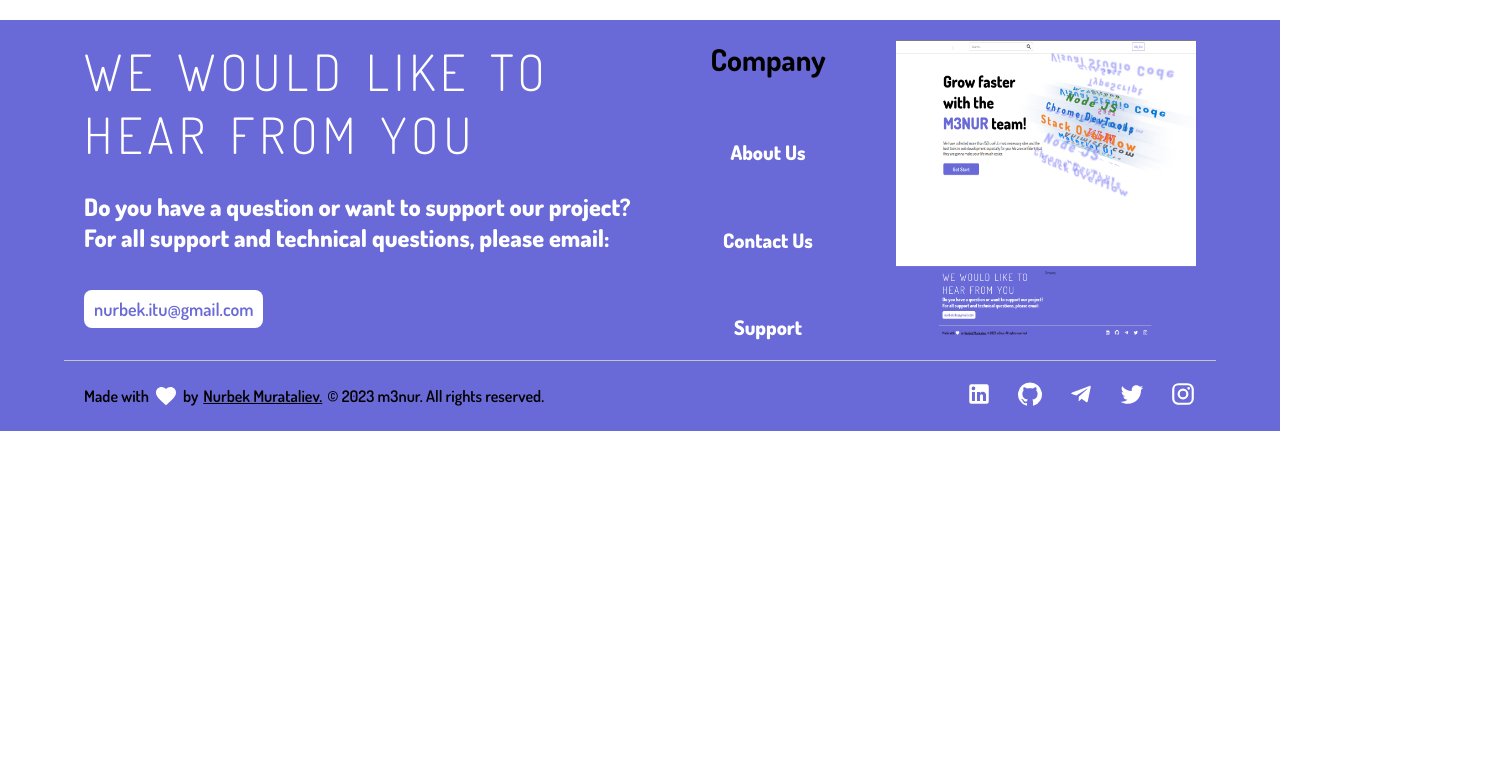
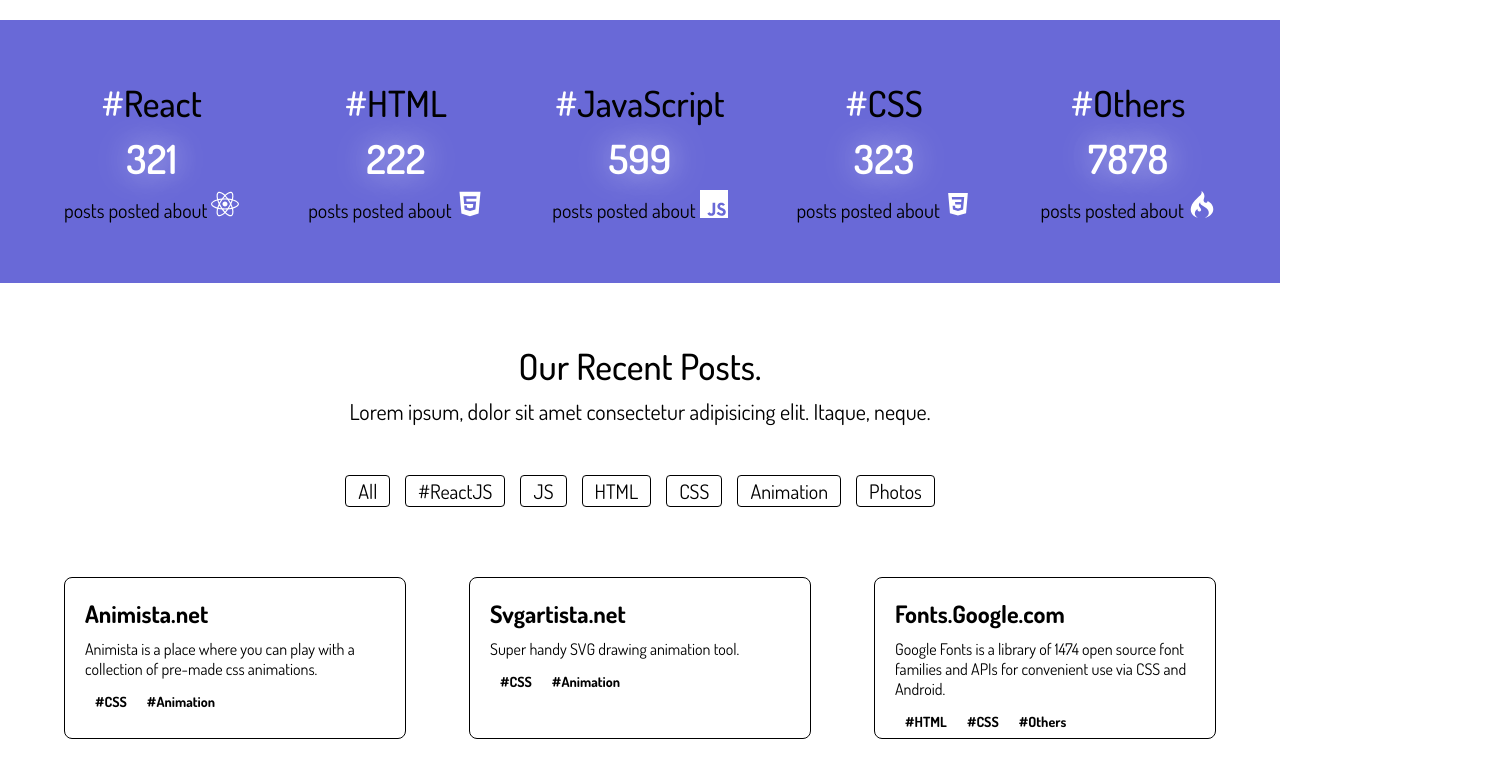
Before and after one commit to m3nur/m3nur_edu, a React (Create React App) app in the folder client/: page / in a window 1280 px wide. Shown: the part 780-1557 px from the top of the page, 1494 px wide, since content can reach past the window. Before the commit the page ends 1211 px from the top, so only its background shows below. Built offline with nearby package versions, Linux system fonts and the light colour scheme.

Commit message:
Statistics component added, product component almost completed and some minor changes...

```diff
--- a/client/package.json
+++ b/client/package.json
@@ -15,6 +15,7 @@
     "react": "^18.2.0",
     "react-dom": "^18.2.0",
     "react-hook-form": "^7.40.0",
+    "react-icons": "^4.7.1",
     "react-redux": "^8.0.5",
     "react-router-dom": "^6.4.4",
     "react-scripts": "^5.0.1",
--- a/client/src/App.js
+++ b/client/src/App.js
@@ -1,9 +1,9 @@
 import { Container } from '@mui/system';
 import { Routes, Route } from 'react-router-dom';
 import styled from 'styled-components';
-import { Footer } from './components';
+import { Footer, Stats } from './components';
 import Topbar from './components/Topbar/Topbar';
-import { Home, Login, NonExistentPage, Register } from './pages';
+import { Home, Login, NonExistentPage, Product, Register } from './pages';
 
 const Main = styled.div``;
 
@@ -22,6 +22,8 @@ function App() {
             <Route path="*" element={<NonExistentPage />} />
           </Routes>
         </Container>
+        <Stats />
+        <Product />
         <Footer />
       </Wrapper>
     </Main>
--- a/client/src/components/Footer/Footer.jsx
+++ b/client/src/components/Footer/Footer.jsx
@@ -80,7 +80,7 @@ const Footer = () => {
               >
                 Nurbek Murataliev.
               </IconItemsLink>
-              © 2023 m3nur. All rights reserved.
+              © 2023. All rights reserved.
             </BottomLeft>
             <BottomRight>
               <Icon>
--- a/client/src/components/Footer/Footer.styled.js
+++ b/client/src/components/Footer/Footer.styled.js
@@ -2,12 +2,13 @@ import styled from 'styled-components';
 
 export const FooterContainer = styled.div`
   background-color: #6969d7;
+  padding-top: 60px;
 `;
 
 export const FooterTop = styled.div``;
 
 export const FooterTopWrapper = styled.div`
-  padding: 20px;
+  padding: 20px 0;
   display: flex;
 `;
 
@@ -90,7 +91,7 @@ export const FooterBottomWrapper = styled.div`
   display: flex;
   justify-content: space-between;
   align-items: center;
-  padding: 20px;
+  padding: 20px 0;
   border-top: 1px solid #c5c5c5;
 `;
 
--- /dev/null
+++ b/client/src/components/Stats/Stats.jsx
@@ -0,0 +1,71 @@
+import React from 'react';
+import { Container } from '@mui/material';
+import {
+  Amount,
+  StatsLI,
+  StatsUL,
+  StatsWrapper,
+  SubTitle,
+  Title,
+} from './Stats.styled';
+import { FaHtml5, FaReact } from 'react-icons/fa';
+import { SiJavascript } from 'react-icons/si';
+import { DiCodeigniter, DiCss3 } from 'react-icons/di';
+
+const Stats = () => {
+  return (
+    <StatsWrapper>
+      <Container>
+        <StatsUL>
+          <StatsLI>
+            <Title>
+              <i>#</i>React
+            </Title>
+            <Amount>321</Amount>
+            <SubTitle>
+              posts posted about <FaReact />
+            </SubTitle>
+          </StatsLI>
+          <StatsLI>
+            <Title>
+              <i>#</i>HTML
+            </Title>
+            <Amount>222</Amount>
+            <SubTitle>
+              posts posted about <FaHtml5 />
+            </SubTitle>
+          </StatsLI>
+          <StatsLI>
+            <Title>
+              <i>#</i>JavaScript
+            </Title>
+            <Amount>599</Amount>
+            <SubTitle>
+              posts posted about <SiJavascript />
+            </SubTitle>
+          </StatsLI>
+          <StatsLI>
+            <Title>
+              <i>#</i>CSS
+            </Title>
+            <Amount>323</Amount>
+            <SubTitle>
+              posts posted about <DiCss3 />
+            </SubTitle>
+          </StatsLI>
+          <StatsLI>
+            <Title>
+              <i>#</i>Others
+            </Title>
+            <Amount>7878</Amount>
+            <SubTitle>
+              posts posted about <DiCodeigniter />
+            </SubTitle>
+          </StatsLI>
+        </StatsUL>
+      </Container>
+    </StatsWrapper>
+  );
+};
+
+export default Stats;
--- /dev/null
+++ b/client/src/components/Stats/Stats.styled.js
@@ -0,0 +1,172 @@
+import styled, { keyframes } from 'styled-components';
+
+const textFlicker = keyframes`
+ 0% {
+    opacity: 0;
+  }
+  10% {
+    opacity: 0;
+    text-shadow: none;
+  }
+  10.1% {
+    opacity: 1;
+    text-shadow: none;
+  }
+  10.2% {
+    opacity: 0;
+    text-shadow: none;
+  }
+  20% {
+    opacity: 0;
+    text-shadow: none;
+  }
+  20.1% {
+    opacity: 1;
+    text-shadow: 0 0 30px rgba(255, 255, 255, 0.25);
+  }
+  20.6% {
+    opacity: 0;
+    text-shadow: none;
+  }
+  30% {
+    opacity: 0;
+    text-shadow: none;
+  }
+  30.1% {
+    opacity: 1;
+    text-shadow: 0 0 30px rgba(255, 255, 255, 0.45), 0 0 60px rgba(255, 255, 255, 0.25);
+  }
+  30.5% {
+    opacity: 1;
+    text-shadow: 0 0 30px rgba(255, 255, 255, 0.45), 0 0 60px rgba(255, 255, 255, 0.25);
+  }
+  30.6% {
+    opacity: 0;
+    text-shadow: none;
+  }
+  45% {
+    opacity: 0;
+    text-shadow: none;
+  }
+  45.1% {
+    opacity: 1;
+    text-shadow: 0 0 30px rgba(255, 255, 255, 0.45), 0 0 60px rgba(255, 255, 255, 0.25);
+  }
+  50% {
+    opacity: 1;
+    text-shadow: 0 0 30px rgba(255, 255, 255, 0.45), 0 0 60px rgba(255, 255, 255, 0.25);
+  }
+  55% {
+    opacity: 1;
+    text-shadow: 0 0 30px rgba(255, 255, 255, 0.45), 0 0 60px rgba(255, 255, 255, 0.25);
+  }
+  55.1% {
+    opacity: 0;
+    text-shadow: none;
+  }
+  57% {
+    opacity: 0;
+    text-shadow: none;
+  }
+  57.1% {
+    opacity: 1;
+    text-shadow: 0 0 30px rgba(255, 255, 255, 0.55), 0 0 60px rgba(255, 255, 255, 0.35);
+  }
+  60% {
+    opacity: 1;
+    text-shadow: 0 0 30px rgba(255, 255, 255, 0.55), 0 0 60px rgba(255, 255, 255, 0.35);
+  }
+  60.1% {
+    opacity: 0;
+    text-shadow: none;
+  }
+  65% {
+    opacity: 0;
+    text-shadow: none;
+  }
+  65.1% {
+    opacity: 1;
+    text-shadow: 0 0 30px rgba(255, 255, 255, 0.55), 0 0 60px rgba(255, 255, 255, 0.35), 0 0 100px rgba(255, 255, 255, 0.1);
+  }
+  75% {
+    opacity: 1;
+    text-shadow: 0 0 30px rgba(255, 255, 255, 0.55), 0 0 60px rgba(255, 255, 255, 0.35), 0 0 100px rgba(255, 255, 255, 0.1);
+  }
+  75.1% {
+    opacity: 0;
+    text-shadow: none;
+  }
+  77% {
+    opacity: 0;
+    text-shadow: none;
+  }
+  77.1% {
+    opacity: 1;
+    text-shadow: 0 0 30px rgba(255, 255, 255, 0.55), 0 0 60px rgba(255, 255, 255, 0.4), 0 0 110px rgba(255, 255, 255, 0.2), 0 0 100px rgba(255, 255, 255, 0.1);
+  }
+  85% {
+    opacity: 1;
+    text-shadow: 0 0 30px rgba(255, 255, 255, 0.55), 0 0 60px rgba(255, 255, 255, 0.4), 0 0 110px rgba(255, 255, 255, 0.2), 0 0 100px rgba(255, 255, 255, 0.1);
+  }
+  85.1% {
+    opacity: 0;
+    text-shadow: none;
+  }
+  86% {
+    opacity: 0;
+    text-shadow: none;
+  }
+  86.1% {
+    opacity: 1;
+    text-shadow: 0 0 30px rgba(255, 255, 255, 0.6), 0 0 60px rgba(255, 255, 255, 0.45), 0 0 110px rgba(255, 255, 255, 0.25), 0 0 100px rgba(255, 255, 255, 0.1);
+  }
+  100% {
+    opacity: 1;
+    text-shadow: 0 0 30px rgba(255, 255, 255, 0.6), 0 0 60px rgba(255, 255, 255, 0.45), 0 0 110px rgba(255, 255, 255, 0.25), 0 0 100px rgba(255, 255, 255, 0.1);
+  }
+  `;
+
+export const StatsWrapper = styled.div`
+  padding: 60px 0;
+  background-color: #6969d7;
+`;
+
+export const StatsUL = styled.ul`
+  display: flex;
+  justify-content: space-between;
+  align-items: center;
+`;
+
+export const StatsLI = styled.li`
+  display: flex;
+  flex-direction: column;
+  align-items: center;
+  cursor: pointer;
+`;
+
+export const Title = styled.h2`
+  font-size: 36px;
+  font-weight: 500;
+
+  i {
+    font-style: normal;
+    color: white;
+  }
+`;
+
+export const Amount = styled.span`
+  font-size: 40px;
+  font-weight: 600;
+  color: white;
+  margin: 7px 0;
+  animation: ${textFlicker} 1s linear infinite both;
+`;
+
+export const SubTitle = styled.p`
+  font-size: 20px;
+
+  svg {
+    font-size: 28px;
+    color: white;
+  }
+`;
--- a/client/src/components/index.js
+++ b/client/src/components/index.js
@@ -2,5 +2,6 @@ import Logo from './Logo/Logo';
 import HomeLogo from './HomeLogo/HomeLogo';
 import Topbar from './Topbar/Topbar';
 import Footer from './Footer/Footer';
+import Stats from './Stats/Stats';
 
-export { Topbar, HomeLogo, Logo, Footer };
+export { Topbar, HomeLogo, Logo, Footer, Stats };
--- a/client/src/pages/Home/Home.jsx
+++ b/client/src/pages/Home/Home.jsx
@@ -7,7 +7,7 @@ import {
   TopWrapper,
   Wrapper,
 } from './Home.styled';
-import { HomeLogo } from '../../components';
+// import { HomeLogo } from '../../components';
 import { Container } from '@mui/system';
 
 const Home = () => {
@@ -28,9 +28,7 @@ const Home = () => {
             <BTNGetStarted>Get Start</BTNGetStarted>
           </TopWrapper>
         </Top>
-        <Bottom>
-          <HomeLogo />
-        </Bottom>
+        <Bottom>{/* <HomeLogo /> */}</Bottom>
       </Wrapper>
     </Container>
   );
--- /dev/null
+++ b/client/src/pages/Product/Product.jsx
@@ -0,0 +1,98 @@
+import React from 'react';
+import {
+  Bottom,
+  BottomWrapper,
+  Presentation,
+  PresentSubTitle,
+  PresentTitle,
+  ProductPresentation,
+  Small,
+  SubTitle,
+  Tab,
+  Tabs,
+  Tag,
+  Tags,
+  Title,
+  Top,
+} from './Product.styled';
+import { Container } from '@mui/system';
+
+const Product = () => {
+  return (
+    <ProductPresentation>
+      <Container>
+        <Presentation>
+          <Top>
+            <Title>Our Recent Posts.</Title>
+            <SubTitle>
+              Lorem ipsum, dolor sit amet consectetur adipisicing elit. Itaque,
+              neque.
+            </SubTitle>
+          </Top>
+          <Bottom>
+            <Tabs>
+              <Tab>All</Tab>
+              <Tab>#ReactJS</Tab>
+              <Tab>JS</Tab>
+              <Tab>HTML</Tab>
+              <Tab>CSS</Tab>
+              <Tab>Animation</Tab>
+              <Tab>Photos</Tab>
+            </Tabs>
+            <BottomWrapper>
+              <Small>
+                <PresentTitle>Animista.net</PresentTitle>
+                <PresentSubTitle>
+                  Animista is a place where you can play with a collection of
+                  pre-made css animations.
+                </PresentSubTitle>
+                <Tag>
+                  <Tags>#CSS</Tags>
+                  <Tags>#Animation</Tags>
+                </Tag>
+              </Small>
+              <Small>
+                <PresentTitle>Svgartista.net</PresentTitle>
+                <PresentSubTitle>
+                  Super handy SVG drawing animation tool.
+                </PresentSubTitle>
+                <Tag>
+                  <Tags>#CSS</Tags>
+                  <Tags>#Animation</Tags>
+                </Tag>
+              </Small>
+              <Small>
+                <PresentTitle>Fonts.Google.com</PresentTitle>
+                <PresentSubTitle>
+                  Google Fonts is a library of 1474 open source font families
+                  and APIs for convenient use via CSS and Android.
+                </PresentSubTitle>
+                <Tag>
+                  <Tags>#HTML</Tags>
+                  <Tags>#CSS</Tags>
+                  <Tags>#Others</Tags>
+                </Tag>
+              </Small>
+              <Small>
+                <PresentTitle>Dev.to</PresentTitle>
+                <PresentSubTitle>
+                  A constructive and inclusive social network for software
+                  developers. With you every step of your journey.
+                </PresentSubTitle>
+                <Tag>
+                  <Tags>#Others</Tags>
+                  <Tags>#React</Tags>
+                  <Tags>#HTML</Tags>
+                  <Tags>#CSS</Tags>
+                  <Tags>#JS</Tags>
+                </Tag>
+              </Small>
+            </BottomWrapper>
+          </Bottom>
+        </Presentation>
+      </Container>
+    </ProductPresentation>
+  );
+};
+
+export default Product;
--- /dev/null
+++ b/client/src/pages/Product/Product.styled.js
@@ -0,0 +1,92 @@
+import styled from 'styled-components';
+
+export const ProductPresentation = styled.div`
+  padding: 60px 0;
+`;
+
+export const Presentation = styled.div``;
+
+export const Title = styled.h1`
+  font-size: 36px;
+  font-weight: 500;
+  margin-bottom: 8px;
+`;
+
+export const SubTitle = styled.p`
+  font-size: 22px;
+`;
+
+export const Top = styled.div`
+  display: flex;
+  flex-direction: column;
+  align-items: center;
+`;
+
+export const Bottom = styled.div`
+  display: flex;
+  flex-direction: column;
+  align-items: center;
+`;
+
+export const BottomWrapper = styled.div`
+  display: flex;
+  flex-wrap: wrap;
+  align-items: center;
+  width: 100%;
+  justify-content: space-between;
+`;
+
+export const Tabs = styled.ul`
+  display: flex;
+  padding: 50px 0;
+`;
+
+export const Tab = styled.li`
+  border: 1px solid;
+  padding: 2px 12px;
+  border-radius: 4px;
+  font-size: 20px;
+  margin-right: 15px;
+  cursor: pointer;
+
+  &:last-child {
+    margin-right: 0;
+  }
+
+  &:hover {
+    background-color: #6969d7;
+    color: white;
+  }
+`;
+
+export const Small = styled.div`
+  border: 1px solid;
+  padding: 20px;
+  border-radius: 8px;
+  width: 300px;
+  height: 120px;
+  margin: 20px 0;
+`;
+
+export const PresentTitle = styled.h2``;
+
+export const PresentSubTitle = styled.p`
+  margin: 10px 0;
+`;
+
+export const Tag = styled.ul`
+  display: flex;
+`;
+
+export const Tags = styled.li`
+  border-radius: 4px;
+  padding: 4px 10px;
+  font-size: 14px;
+  font-weight: 700;
+  cursor: pointer;
+
+  &:hover {
+    background-color: #6969d7;
+    color: white;
+  }
+`;
--- a/client/src/pages/index.js
+++ b/client/src/pages/index.js
@@ -2,5 +2,6 @@ import Home from './Home/Home';
 import Login from './Login/Login';
 import NonExistentPage from './NonExistentPage/NonExistentPage';
 import Register from './Register/Register';
+import Product from './Product/Product';
 
-export { Login, NonExistentPage, Register, Home };
+export { Login, NonExistentPage, Register, Home, Product };
```
Also changed, not shown: 1 other file (tests, documents, lock files or other folders).
